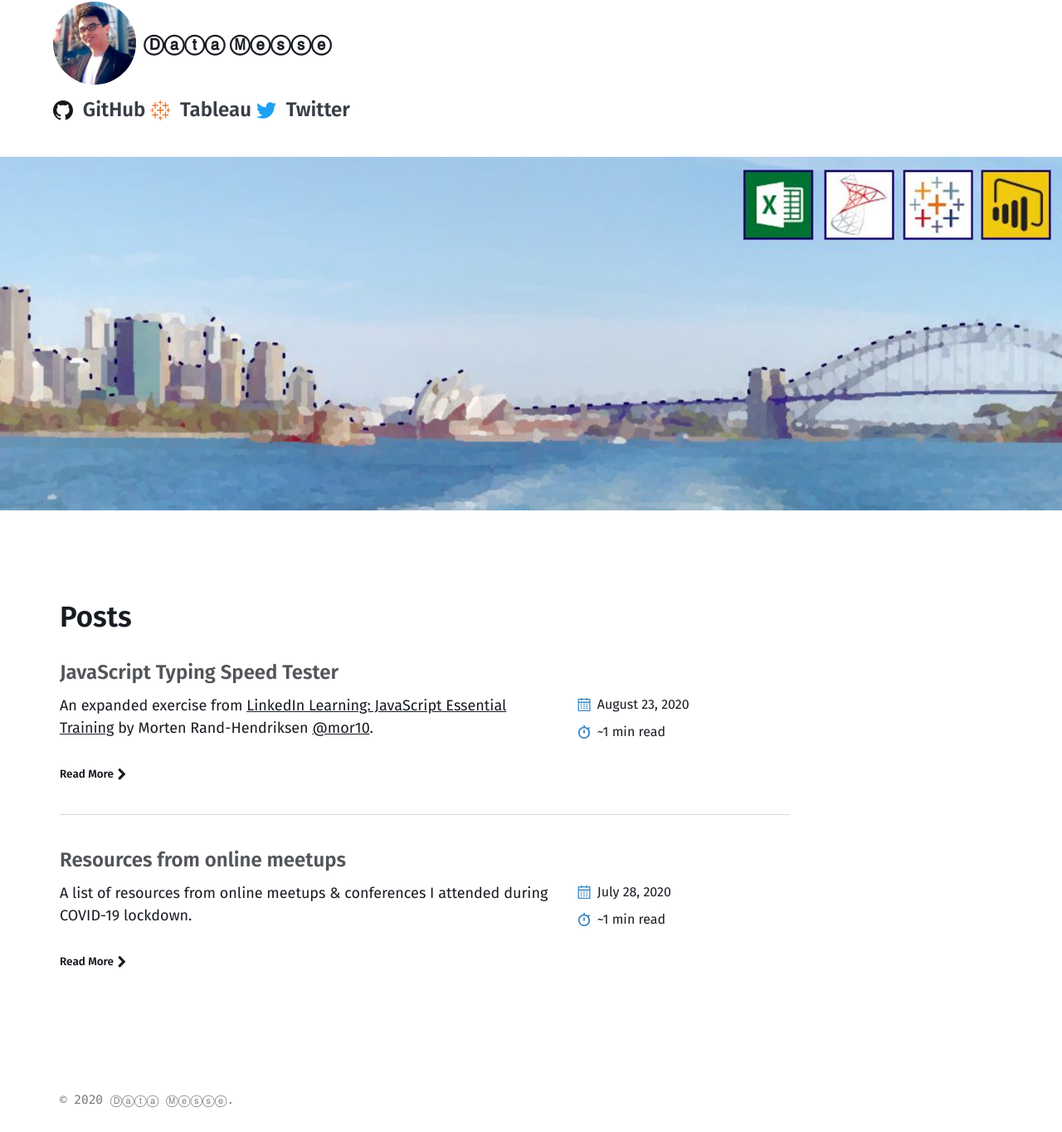
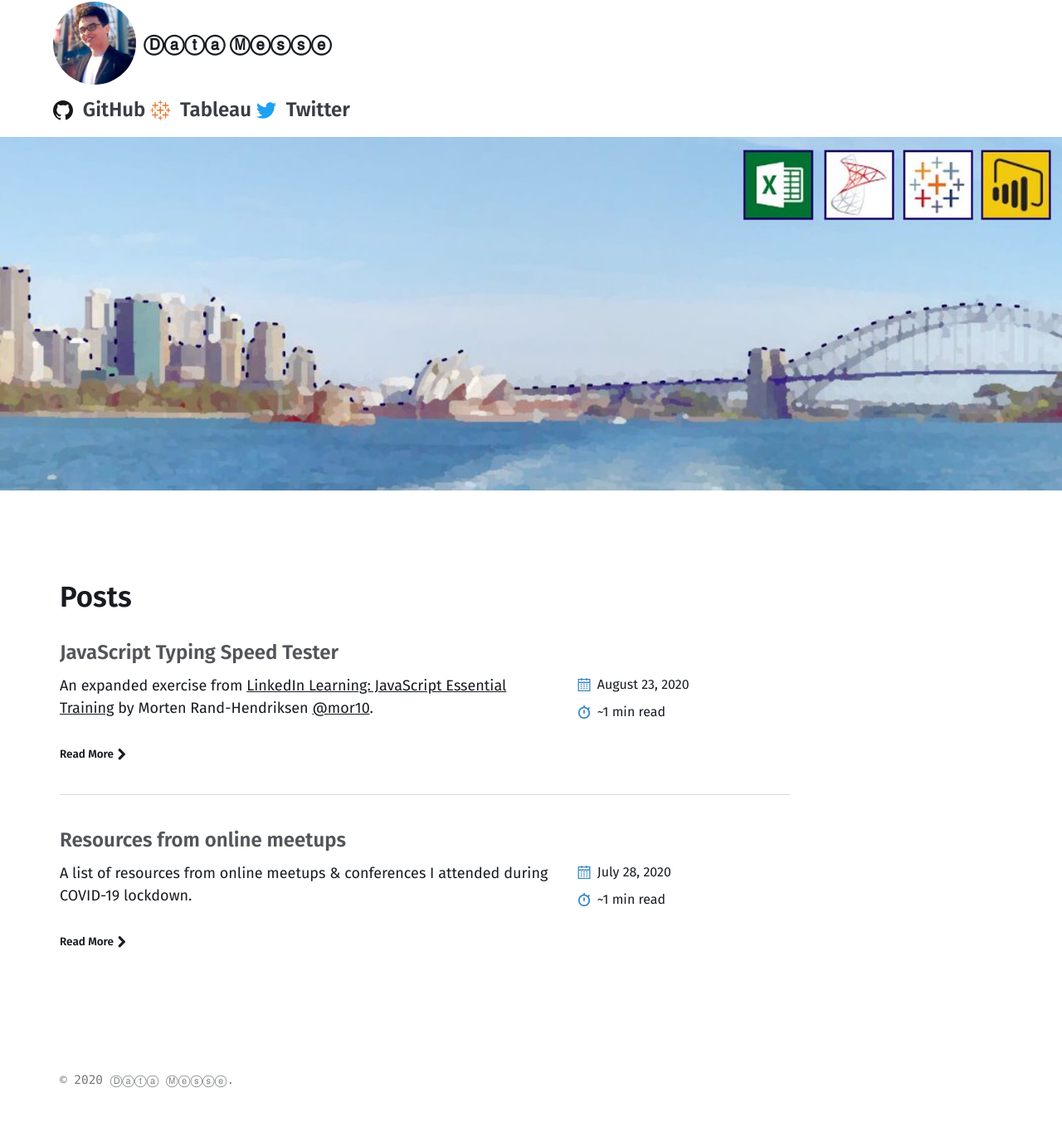
Before and after one commit to datamesse/blog, a Jekyll site: the page built from index.md, in a window 1280 px wide. Shown: the whole page at 83% size. Built offline with Jekyll 4.4.1, drawn with Linux system fonts in a browser that asks for light colours; after the commit the page ends 1340 px from its top, so only the background shows below that.

Commit message:
Update _sidebar.scss

```diff
--- a/_sass/basically-basic/_sidebar.scss
+++ b/_sass/basically-basic/_sidebar.scss
@@ -117,6 +117,7 @@
 .contact-list {
   @include fluid-type($min-vw, $max-vw, 18px, 24px);
   margin-top: 0.5rem;
+  margin-bottom: 0rem;
   padding-top: 0.5rem;
 
   li {
```
